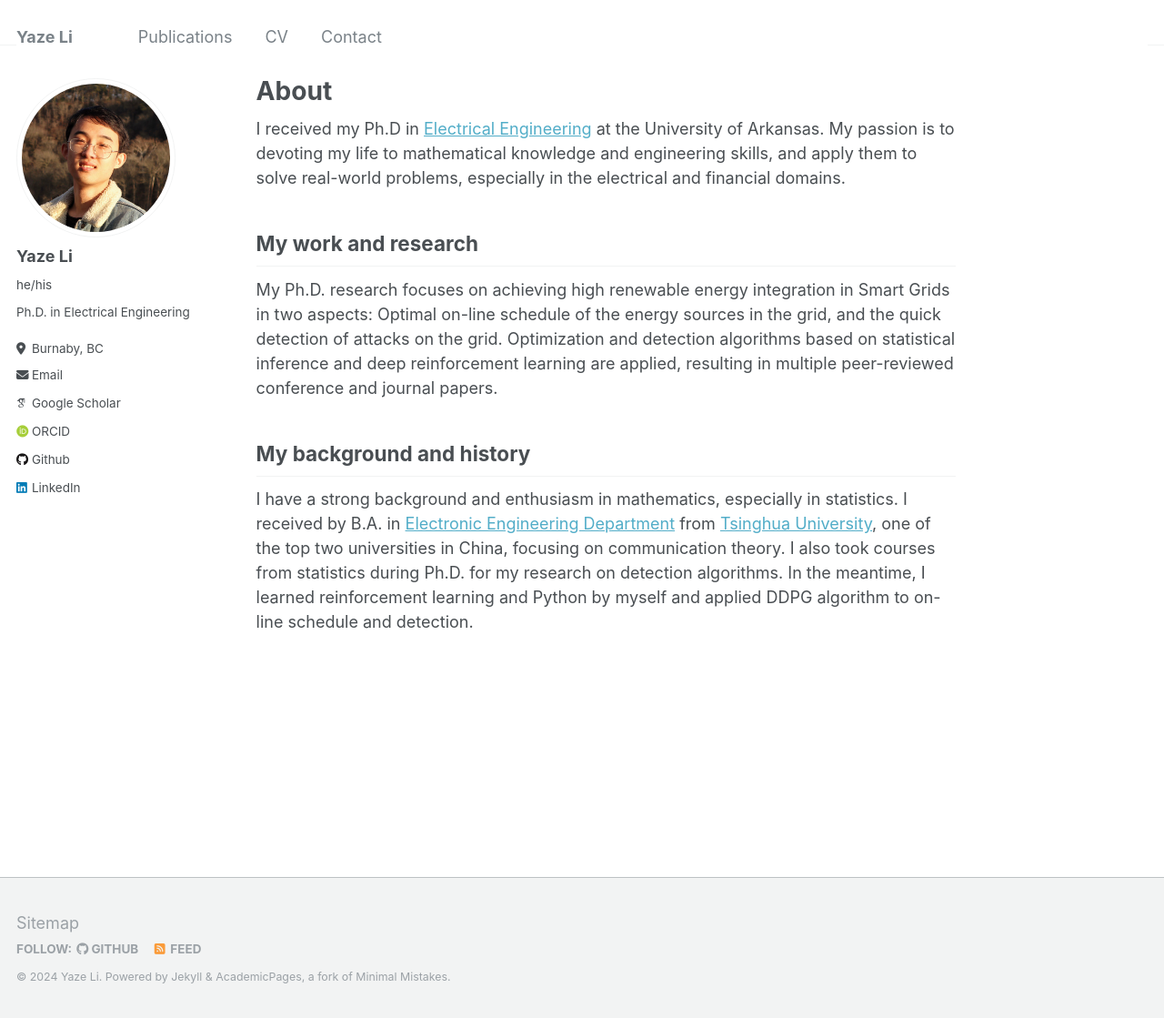
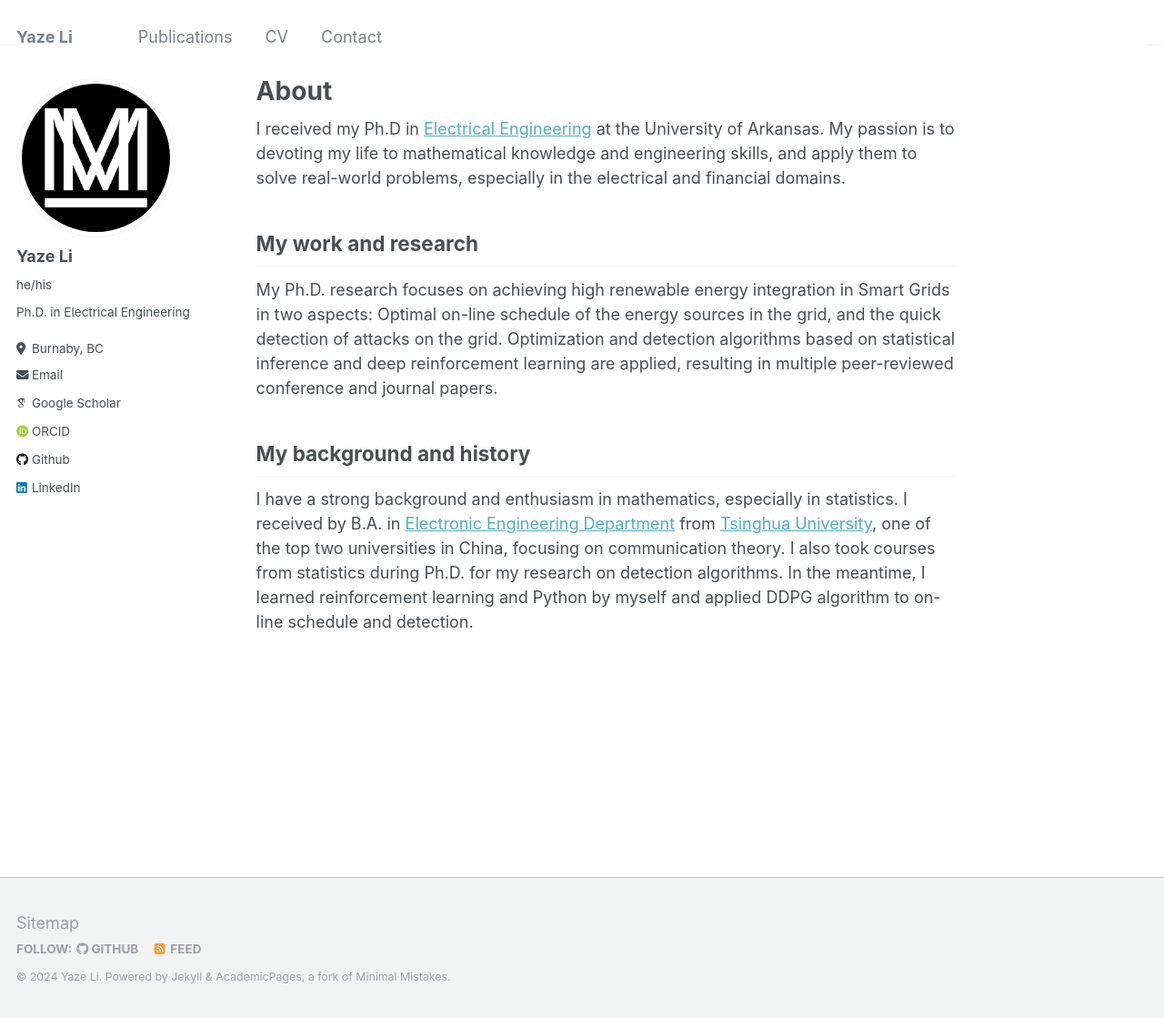
Before and after one commit to Arthurliyaze/Arthurliyaze.github.io, a Jekyll site: the page built from _pages/about.md, in a window 1280 px wide and 1119 px high. Shown: the whole window at 91% size. Built offline with Jekyll 4.4.1, drawn with Linux system fonts in a browser that asks for light colours; some web fonts are replaced.

Commit message:
Update _config.yml

```diff
--- a/_config.yml
+++ b/_config.yml
@@ -21,7 +21,7 @@ repository               : "arthurliyaze/arthurliyaze.github.io"
 #               Additional customization can be done by editing /_includes/author-profile.html
 author:
   # Biographic information
-  avatar           : "yaze.jpg"
+  avatar           : "site-logo.png"
   name             : "Yaze Li"
   pronouns         : "he/his" # example: "she/her"
   bio              : "Ph.D. in Electrical Engineering"
```
